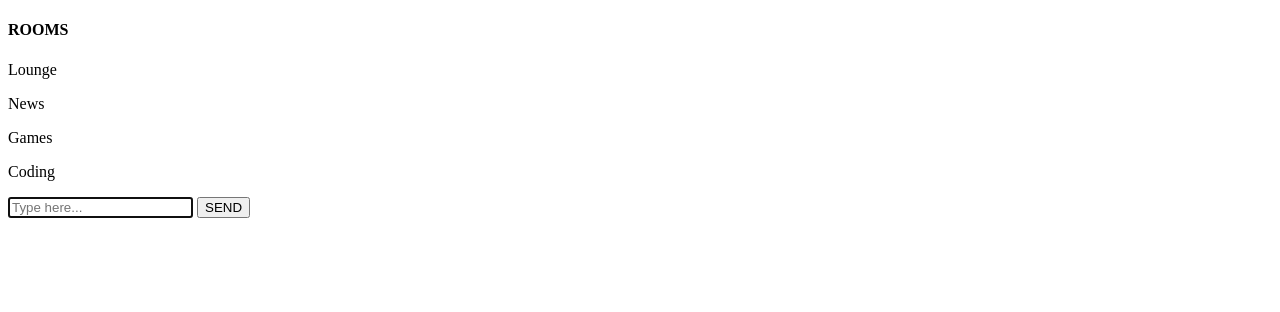
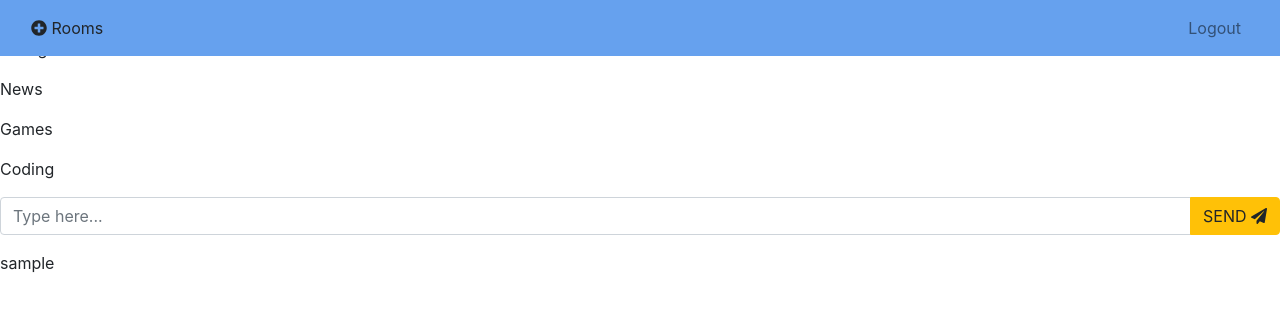
Before and after one commit to MotazBellah/flack, a Flask app: page /chat in a window 1280 px wide. Shown: the top 312 px of the page. Run offline with Flask 2, Linux system fonts and the light colour scheme; the visitor is signed in with stand-in values (Sample User, id 1); data comes from the database, SQL or seed files in the repository; some libraries are stand-ins or nearby versions.

Commit message:
Added bootsrap and redesign the chat html page and add nav bar

```diff
--- a/templates/chat.html
+++ b/templates/chat.html
@@ -1,54 +1,106 @@
 <!DOCTYPE html>
 <html lang="en" dir="ltr">
+
     <head>
         <meta charset="utf-8">
-        <title></title>
+        <meta name="viewport" content="width=device-width, initial-scale=1">
+
+        <title>Chat Away - RChat</title>
+
+        <!-- Bootstrap -->
+        <link rel="stylesheet" href="https://stackpath.bootstrapcdn.com/bootstrap/4.1.3/css/bootstrap.min.css" integrity="sha384-MCw98/SFnGE8fJT3GXwEOngsV7Zt27NXFoaoApmYm81iuXoPkFOJwJ8ERdknLPMO" crossorigin="anonymous">
+
+        <!-- Custom css for chat pages -->
+        <link rel="stylesheet" type="text/css" href="{{ url_for('static', filename='styles/chat_style.css') }}">
     </head>
+
     <body>
-        <!-- Navigation bar -->
-        <nav>
+        <!-- Flash error messages -->
+        {% with messages = get_flashed_messages() %}
+            {% if messages %}
+                <p class=formError>{{ messages[0] }}</p>
+            {% endif %}
+        {% endwith %}
 
-        </nav>
+        <div class="wrapper">
 
-        <div id="main-section">
-            <!-- Room selection -->
-            <nav id="sidebar">
-                <h4>ROOMS</h4>
+            <!-- Nav bar start -->
+            <nav class="navbar navbar-expand-sm navbar-light fixed-top" style="background-color: #66a1ee">
+
+                <div class="container-fluid">
+                    <div id="show-sidebar-button" class="cursor-pointer">
+                        <i class="fas fa-plus-circle "></i>
+                        <span>Rooms</span>
+                    </div>
+
+                    <button class="navbar-toggler" type="button" data-toggle="collapse" data-target="#navbarSupportedContent" aria-controls="navbarSupportedContent" aria-expanded="false" aria-label="Toggle navigation">
+                    <span class="navbar-toggler-icon"></span>
+                    </button>
+                    <div class="collapse navbar-collapse" id="navbarSupportedContent">
+                        <ul class="navbar-nav ml-auto">
+                            <li class="nav-item">
+                                <a id="logout-btn" class="nav-link" href="{{ url_for('logout') }}"><span style="color: #335177">Logout</span></a>
+                            </li>
+                        </ul>
+                    </div>
+                </div>
+            </nav>
+            <!-- Nav bar end -->
+
+            <!-- Main section start -->
+            <div id="main-section">
+
+                <!-- Sidebar start -->
+                <nav id="sidebar">
+                    <h4>Rooms</h4>
                     {% for room in rooms %}
-                        <p class="select-room">{{ room|title }}</p>
+                        <p id="{{ room|title }}" class="select-room cursor-pointer">{{ room|title }}</p>
                     {% endfor %}
+                </nav>
+                <!-- Sidebar end -->
 
+                <!-- Rightside pannel start -->
+                <div id="rightside-pannel">
 
-            </nav>
-            <!-- Message area -->
-            <div id="rightside-pannel">
-                <!-- Display message -->
-                <div id="display-message-section">
+                    <!-- Display message start-->
+                    <div id="display-message-section">
+                    </div>
+                    <!-- Display message end -->
 
+                    <!-- Type message start -->
+                   <div id="input-area" class="input-group mb-3">
+                        <input type="text" id="user_message" class="form-control" placeholder="Type here..." aria-label="Type a message" aria-describedby="basic-addon2" autocomplete="off">
+                        <div class="input-group-append">
+                            <button id="send_message" class="btn btn-warning" type="button">SEND <i class="fas fa-paper-plane"></i></button>
+                        </div>
+                    </div>
+                    <!-- Type message end -->
                 </div>
-                <!-- Input message -->
-                <div id="input-area">
-                    <input type="text" id="user_message" placeholder="Type here...">
-                    <button type="button" id="send_message">SEND</button>
-                </div>
+                <!-- Rightside pannel end -->
             </div>
-
+            <!-- Main section end -->
         </div>
+        <!-- Wrapper end -->
 
         <!-- Get username -->
-        <script type="text/javascript">
-            const username = `{{ username }}`;
-        </script>
+        <span id="get-username">{{ username }}</span>
 
         <!-- Custom chat JS -->
-        <script src="{{ url_for('static', filename='scripts/chat_page.js') }}" charset="utf-8"></script>
+        <script src="{{ url_for('static', filename='scripts/chat_page.js') }}"></script>
 
         <!-- SocketIO JS -->
         <script type="text/javascript" src="//cdnjs.cloudflare.com/ajax/libs/socket.io/1.3.6/socket.io.min.js"></script>
 
         <!-- Custom SocketIO JS -->
-        <script src="{{ url_for('static', filename='scripts/socketio.js') }}">
-        </script>
+        <script src="{{ url_for('static', filename='scripts/socketio.js') }}"></script>
+
+        <!-- Bootstrap -->
+        <script src="https://code.jquery.com/jquery-3.3.1.slim.min.js" integrity="sha384-q8i/X+965DzO0rT7abK41JStQIAqVgRVzpbzo5smXKp4YfRvH+8abtTE1Pi6jizo" crossorigin="anonymous"></script>
+        <script src="https://stackpath.bootstrapcdn.com/bootstrap/4.1.3/js/bootstrap.min.js" integrity="sha384-ChfqqxuZUCnJSK3+MXmPNIyE6ZbWh2IMqE241rYiqJxyMiZ6OW/JmZQ5stwEULTy" crossorigin="anonymous"></script>
+
+        <!-- Font Awesome JS -->
+        <script defer src="https://use.fontawesome.com/releases/v5.0.13/js/solid.js" integrity="sha384-tzzSw1/Vo+0N5UhStP3bvwWPq+uvzCMfrN1fEFe+xBmv1C/AtVX5K0uZtmcHitFZ" crossorigin="anonymous"></script>
+        <script defer src="https://use.fontawesome.com/releases/v5.0.13/js/fontawesome.js" integrity="sha384-6OIrr52G08NpOFSZdxxz1xdNSndlD4vdcf/q2myIUVO0VsqaGHJsB0RaBE01VTOY" crossorigin="anonymous"></script>
 
     </body>
 </html>
```
